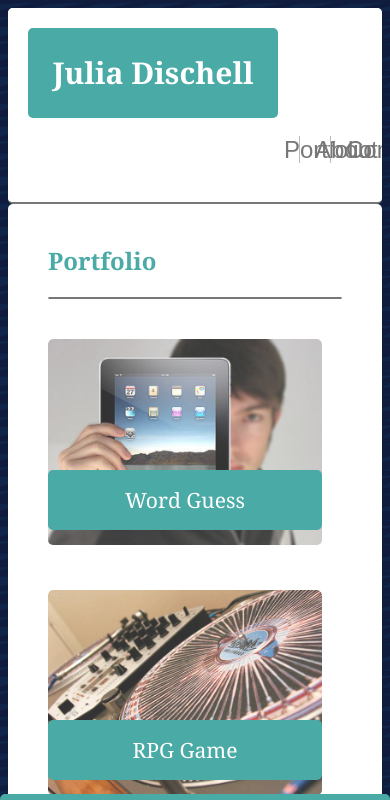
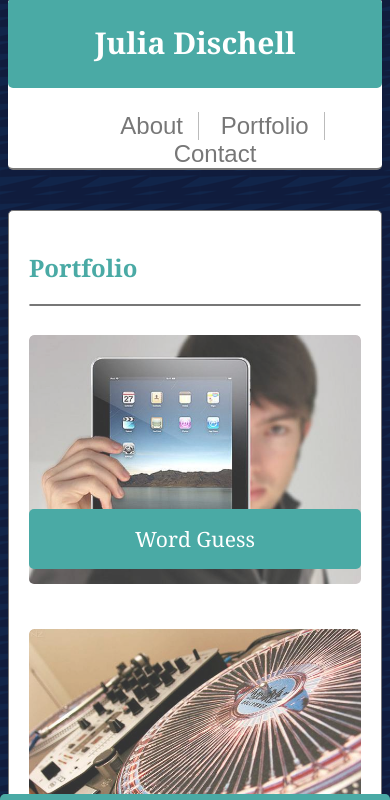
Before and after one commit to JulesDisch/Portfolio, a plain HTML site: page portfolio.html in a window 390 px wide. Shown: the top 800 px of the page. Drawn offline with Linux system fonts and the light colour scheme.

Commit message:
made updates

```diff
--- a/assets/css/style.css
+++ b/assets/css/style.css
@@ -11,44 +11,86 @@ body {
     border-radius: 5px;
   }
 
+  .container {
+    width: 100%;
+    /* max-width: 960px; */
+    margin: 0 auto;
+    clear: both;
+  }
+
+   #main-container {
+    padding-top: 80px;
+  }
+
+  .main-section {
+    text-align: left;
+    overflow: auto;
+    padding: 20px;
+    background-color: #ffffff;
+    border-color: #dddddd;
+    border: 1px solid;
+    margin-top: 40px;
+    margin-bottom: 90px;
+    width: 100%;
+    max-width: 960px;
+    margin-left: auto;
+    margin-right: auto;
+  }
+
   header {
-    font-family: Georgia, "Times New Roman", Times, serif;
+    position:fixed;
+    width: 100%;
+    margin: -10px 0 30px;
+    overflow:auto;
     background: #ffffff;
     border-color: #cccccc;
     border-bottom:  2px  solid;
+    z-index: 99;
+    /* clear: both;  */
+  }
 
-    /* clear: both;
-    overflow:auto;
-    width: 100%;
-
-    margin: -7px;
-    top: 0;
-    z-index: 99; */
-  }
-  a {
+  #logo {
+    float: left;
+    width: 250px;
+    height: 90px;
+    font-family: Georgia, Times, "Times New Roman", serif;
+    font-size: 30px;
+    font-weight: 700;
+    line-height: 90px;
+    color: #ffffff;
+    text-align: center;
     text-decoration: none;
+    background: #4aaaa5;
+    margin-left: 20px;
   }
 
   nav {
-     width: 100%;
-    margin: auto;
-    height: auto;
-
+    float: right;
+    margin-top: 10px;
+    font-size: 24px;
+    height: 80px;
   }
 
-  h1 {
-    position: relative;
-    height: 40px;
-    width: 259px;
-    border: 30px;
-    padding: 40px;
-    margin: 0px;
-    margin-bottom: -10px;
-    font-size: 28px;
-    color: white;
+  nav a {
+    text-decoration: none;
+    color: #777777;
+  }
+
+  nav a:hover:not(.active) {
     background-color: #4aaaa5;
-    text-align: center;
-    z-index: 1;
+  }
+
+  .links {
+    display: inline-block;
+    border-right: 1px  solid #bbb;
+    padding: 0px 15px;
+    border-radius: 0px;
+  }
+
+  #links-last-child {
+    display: inline-block;
+    padding: 0px 15px;
+    border-right: 0 none;
   }
 
   h1,
@@ -59,126 +101,20 @@ body {
   color: #4aaaa5;
   }
 
-    /* ul {
-
-        margin: 0;
-        padding: 0;
-        overflow: hidden;
-        border-color: #666666;
-        background-color: #ffffff;
-    } */
-
-
-    @media screen and (max-width: 980px) {
-
-    }
-
-    @media screen and (max-width: 768px) {
-
-    }
-
-    @media screen and (max-width: 640px) {
-      header {
-        position: static;
-        width: 640px;
-        width: 100%;
-        display: block
-      }
-      li a {
-        position: absolute;
-        width: 100%;
-        margin-left: auto;
-        margin-right: auto;
-        /* max-width: 640px; */
-      }
-
-    }
-
-    .links {
-
-
-      float:right;
-      text-decoration: none;
-    }
-    li {
-         display: inline;
-        color: #777777;
-        text-align: center;
-        padding: 0px 15px;
-
-        border-right: 1px  solid #bbb;
-        text-decoration: none;
-        font-family: Arial, Helvetica, sans-serif;
-
-        font-size: 24px;
-        border-radius: 0px;
-        position: relative;
-
-
-        }
-        #logo {
-          float: left;
-          width: 250px;
-          height: 90px;
-          font-family: Georgia, Times, "Times New Roman", serif;
-          font-size: 30px;
-          font-weight: 700;
-          line-height: 90px;
-          color: #ffffff;
-          text-align: center;
-          text-decoration: none;
-          background: #4aaaa5;
-        }
-
-
-       #link {
-        text-decoration: none;
-       }
-
-    li a:hover:not(.active) {
-        background-color: #4aaaa5;
-    }
-
-
+  h1 {
+    font-size: 24px;
+    margin: 20px 0;
+  }
 
    div {
        margin: auto;
        width: 960px;
-       /*height: 550px;*/
    }
 
   hr {
     border: 1px solid #777777;
     border-radius: 10px;
-    margin: 20px;
   }
-
-  h2 {
-    font-family: Georgia, "Times New Roman", Times, serif;
-    font-size: 24px;
-    margin: 20px;
-    color: #4aaaa5;
-  }
-
-  a {
-    color: #777777;
-  }
-
-  .container {
-    width: 100%;
-    max-width: 960px;
-
-    /* margin-top: 100px;
-    margin-bottom: 100px; */
-    border-radius: 5px;
-    padding: 20px;
-    background-color: #ffffff;
-    border-color: #dddddd;
-    clear: both;
-    overflow: auto;
-    text-align: left
-  }
-
 
   #main-bio,
   #bio-image {
@@ -191,19 +127,20 @@ body {
   }
 
   #bio-image {
-    width: 200px;
-    height: 200px;
+    width: 30%;
+    height: auto;
     margin-right: 20px;
-    margin-left: 20px;
+    margin-top: 10px;
   }
 
 #bio-text {
   margin-right: 20px;
-  margin-left: 20px;
+
+
+
 }
 
-  footer
-  {
+footer {
       background-color: #666666;
       position: fixed;
       width: 100%;
@@ -246,13 +183,34 @@ input[type=text], select, textarea {
     font-family: Arial, Helvetica, sans-serif;
   }
 
+  .row {
+    width: 100%;
+    overflow: auto;
+    clear: both;
+    display: inline-block;
+  }
+
+  .column-1 {
+    float: left;
+    width: 50%;
+    margin: auto;
+    padding: 0 10px 0 0;
+
+  }
+  .column-2 {
+    float: right;
+    width: 50%;
+    padding: 0 0 0 10px;
+
+  }
 
   .work {
+    width: 100%;
     position: relative;
     float: left;
-    width: 274px;
-    margin: 20px 20px 20px 20px;
+    margin: 20px auto 20px auto;
     overflow: auto;
+
   }
 
 
@@ -272,7 +230,6 @@ input[type=text], select, textarea {
     color: #ffffff;
     text-align: center;
     background: #4aaaa5;
-    border-bottom: 0;
   }
   .auth-image {
     float: left;
@@ -281,3 +238,73 @@ input[type=text], select, textarea {
     margin-top: 10px;
     margin-right: 25px;
   }
+
+ @media screen and (max-width: 980px) {
+   .header {
+     width: 980px;
+   }
+   .main-section {
+     width: 55%;
+     margin-left: 30px
+    }
+
+    @media screen and (max-width: 768px) {
+
+      .main-section {
+        width: 100%;
+        margin-left: 0px
+      }
+      #bio-image {
+        width: 50%;
+    }
+  }
+
+   @media screen and (max-width: 640px) {
+
+    #main-container {
+      padding-top: 0px;
+    }
+
+    header {
+        position: static;
+        width: 640px;
+        width: 100%;
+      }
+
+      #logo {
+        width: 100%;
+        margin-left: 0px;
+        clear: both;
+      }
+
+      nav {
+        margin: auto;
+        width: 100%;
+        text-align: center;
+      }
+
+      .main-section {
+        width: 100%;
+        margin-left: 0px
+      }
+
+      #bio-image {
+        width: 100%;
+        margin-bottom: 10px;
+      }
+    .column-1 {
+        width: 100%;
+        padding: 0 0 0 0;
+
+      }
+      .column-2 {
+        width: 100%;
+        padding: 0 0 0 0;
+
+      }
+
+      }
+
+
+
+    }
--- a/portfolio.html
+++ b/portfolio.html
@@ -13,44 +13,62 @@
     <link rel="manifest" href="assets/images/site.webmanifest">
 </head>
 <!-- Site Header -->
+
 <header>
     <div class="container">
+        <a id="logo" href="#">Julia Dischell</a>
         <nav>
-         <a id="logo" href="#">Julia Dischell</a>
-            <ul class="links" id="link">
-                <li class="links"><a style="border-right: none" href="contact.html">Contact</a></li>
-                <li><a href="portfolio.html">Portfolio</a></li>
-                <li><a href="index.html">About</a></li>
+            <ul>
+                <li class="links"><a href="index.html">About</a></li>
+                <li class="links"><a href="portfolio.html">Portfolio</a></li>
+                <li id="links-last-child"><a href="contact.html">Contact</a></li>
             </ul>
         </nav>
     </div>
 </header>
 
 <body>
-    <div class="container">
-
-        <h2>Portfolio</h2>
+    <div id="main-container" class="container">
+        <section class="main-section">
+            <h1>Portfolio</h1>
             <hr>
+            <div class="row">
+                <div class="column-1">
                     <div class="work">
                         <img src="assets/images/technics-q-c-640-480-1.jpg" alt="Word Guess">
                         <h3>Word Guess</h3>
                     </div>
+                </div>
+                <div class="column-2">
                     <div class="work">
                         <img src="assets/images/technics-q-c-640-480-2.jpg" alt="RPG Game">
                         <h3>RPG Game</h3>
                     </div>
+                </div>
+            </div>
+            <div class="row">
+                <div class="column-1">
                     <div class="work">
                         <img src="assets/images/technics-q-c-640-480-5.jpg" alt="Trivia Game">
                         <h3>Trivia Game</h3>
                     </div>
+                </div>
+                <div class="column-2">
                     <div class="work">
                         <img src="assets/images/technics-q-c-640-480-7.jpg" alt="Rutgers Info Widget">
                         <h3>Rutgers Info Widget</h3>
                     </div>
+                </div>
+            </div>
+            <div class="row">
+                <div class="column-1">
                     <div class="work">
                         <img src="assets/images/technics-q-c-640-480-9.jpg" alt="Rock Paper Scissors">
                         <h3>Rock Paper Scissors</h3>
                     </div>
+                </div>
+            </div>
+        </section>
     </div>
     <footer>
         <p>© 2019</p>
```
Also changed, not shown: contact.html (+19 -11 lines), index.html (+27 -16 lines). Lines whose indentation alone changed are shown as unchanged.
